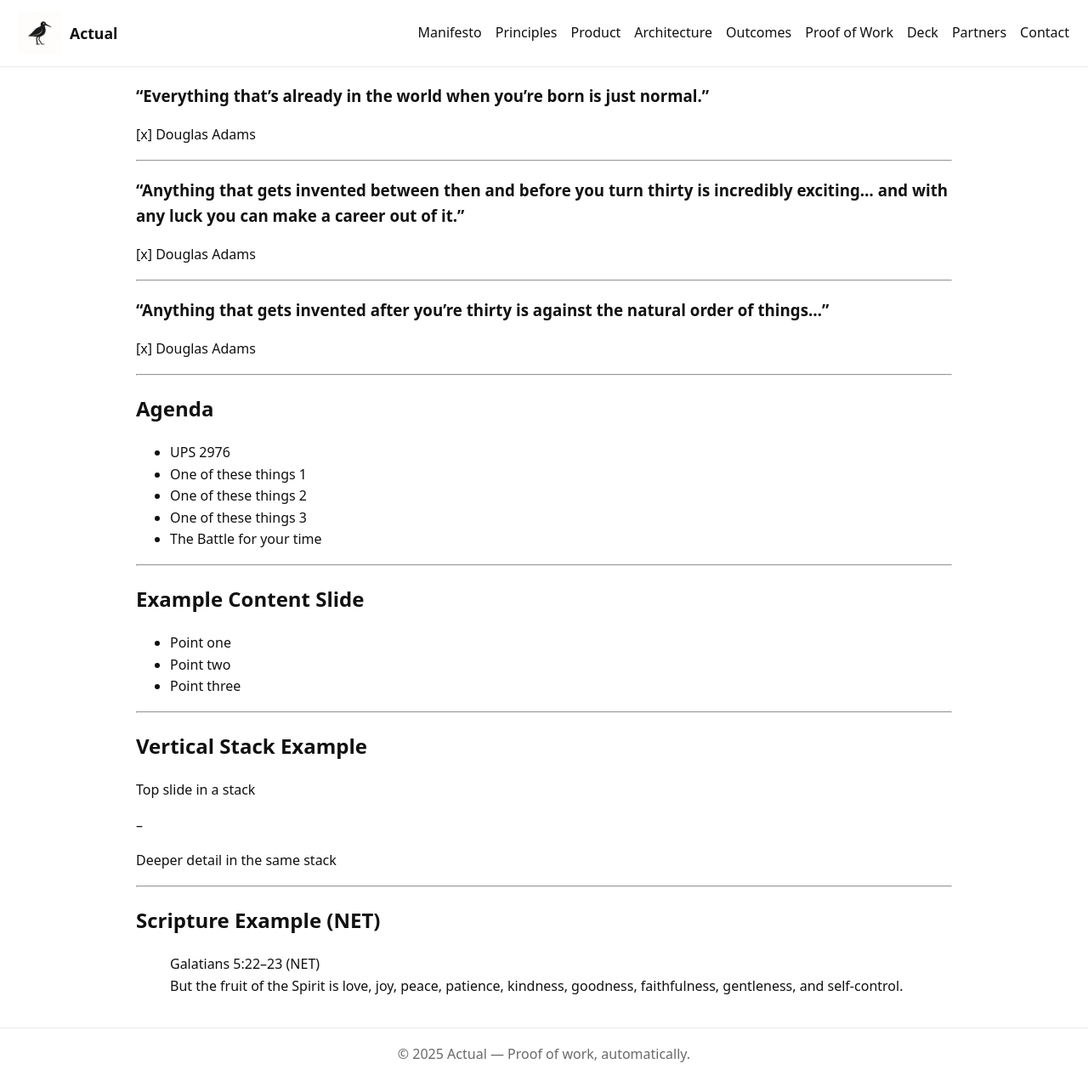
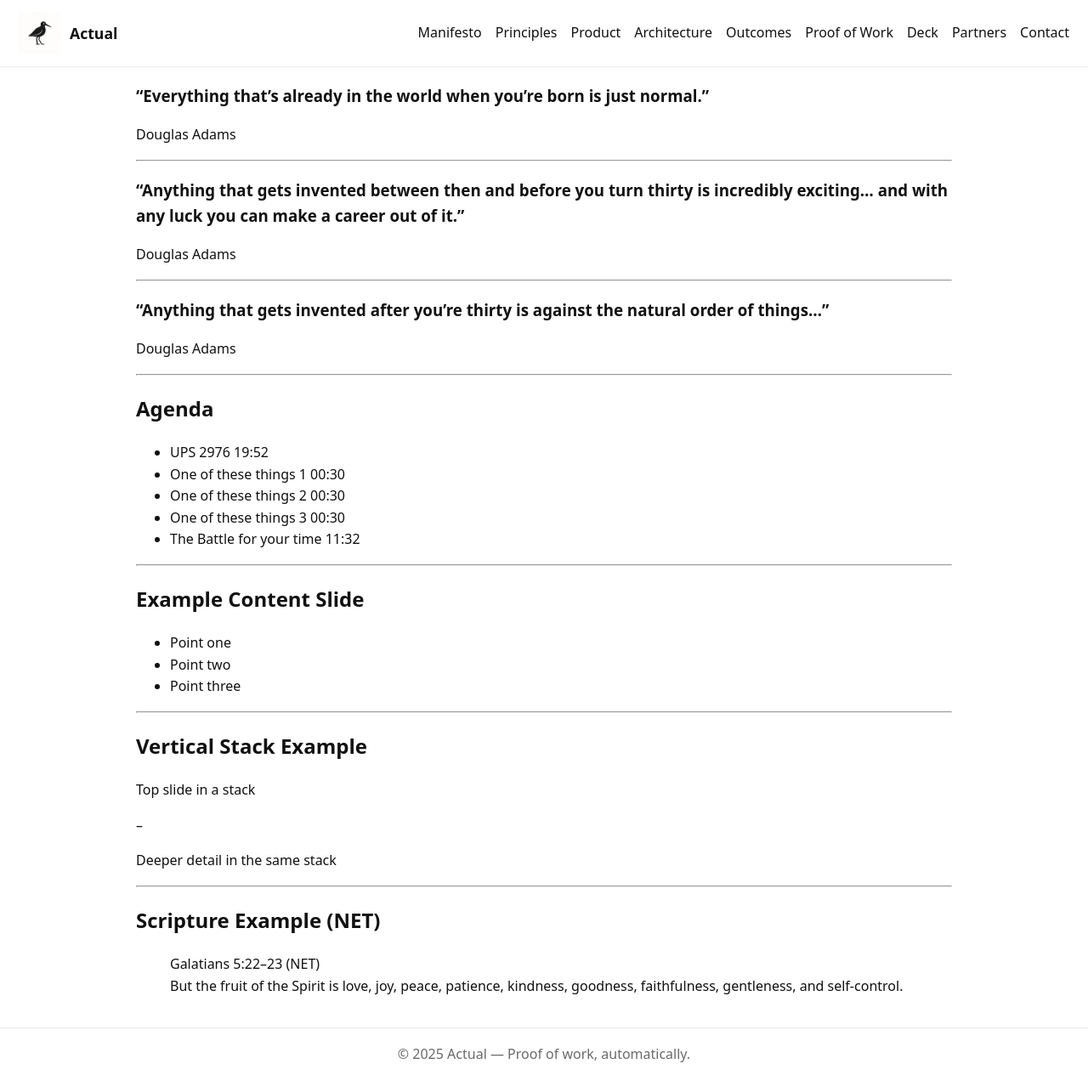
Before and after one commit to greg-e/limosa.work, a Jekyll site: the page built from docs/slides.md, in a window 1280 px wide and 1272 px high. Shown: the whole window at 85% size. Built offline with Jekyll 4.4.1, drawn with Linux system fonts in a browser that asks for light colours; our own code applies the rules of GitHub Pages for plain Markdown files.

Commit message:
Update slides.md

```diff
--- a/docs/slides.md
+++ b/docs/slides.md
@@ -1,22 +1,22 @@
 ### “Everything that’s already in the world when you’re born is just normal."
-[x] Douglas Adams
+Douglas Adams
 
 ---
 ### “Anything that gets invented between then and before you turn thirty is incredibly exciting… and with any luck you can make a career out of it.”
-[x] Douglas Adams
+Douglas Adams
 
 ---
 ### “Anything that gets invented after you’re thirty is against the natural order of things…”
-[x] Douglas Adams
+Douglas Adams
 
 ---
 ## Agenda
 
-- [UPS 2976](https://youtu.be/Y6-9NmsJfRM?si=CZm4izabMYvulR4F)
-- [One of these things 1](https://youtu.be/4TMPXK9tw5U?si=JVhQIMXx7TOjuRP_)
-- [One of these things 2](https://youtu.be/6b0ftfKFEJg?si=NdC2ycOvJcA4hclU)
-- [One of these things 3](https://youtu.be/m6keZIUJBsQ?si=LAF8_p3NgOdMZLhQ)
-- [The Battle for your time](https://youtu.be/Y6-9NmsJfRM?si=CZm4izabMYvulR4F)
+- [UPS 2976](https://youtu.be/Y6-9NmsJfRM?si=CZm4izabMYvulR4F) 19:52
+- [One of these things 1](https://youtu.be/4TMPXK9tw5U?si=JVhQIMXx7TOjuRP_) 00:30
+- [One of these things 2](https://youtu.be/6b0ftfKFEJg?si=NdC2ycOvJcA4hclU) 00:30
+- [One of these things 3](https://youtu.be/m6keZIUJBsQ?si=LAF8_p3NgOdMZLhQ) 00:30
+- [The Battle for your time](https://youtu.be/Y6-9NmsJfRM?si=CZm4izabMYvulR4F) 11:32
 
 ---
 
```
